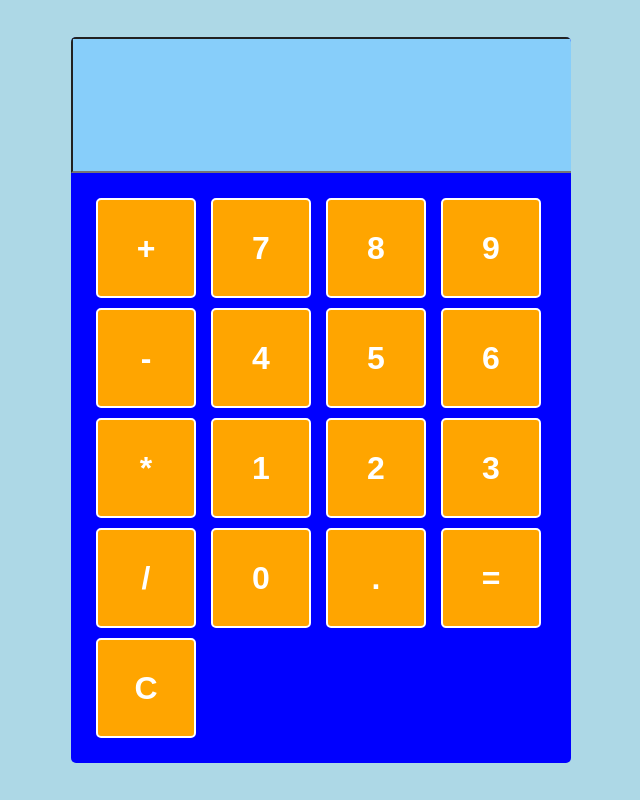
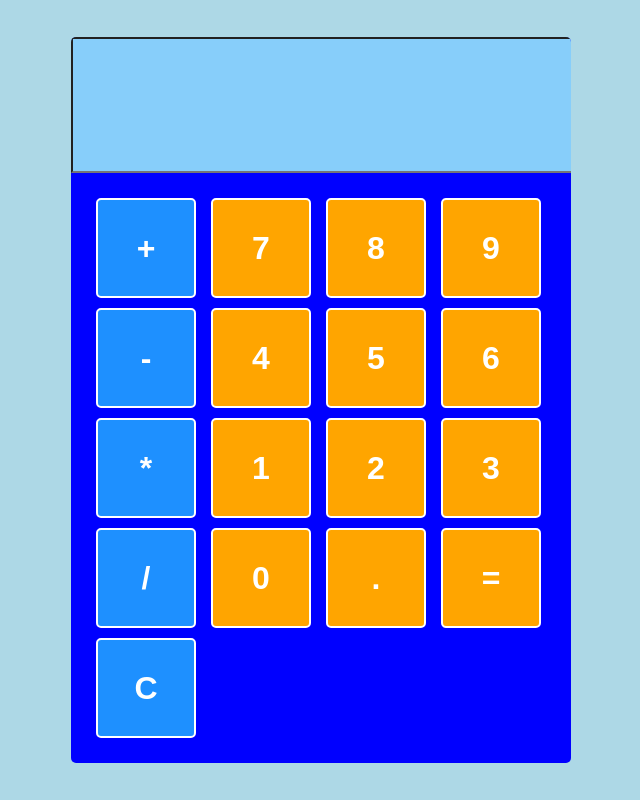
Before and after one commit to MonDev883/My-Web-Calculator-App, a plain HTML site: page index.html in a window 1280 px wide. Shown: the whole page, without its empty margins (319-959 px from the left). Drawn offline with Linux system fonts and the light colour scheme.

Commit message:
Add files via upload

```diff
--- a/styles.css
+++ b/styles.css
@@ -43,3 +43,9 @@ button:hover{
 button:active{
 	background-color: #DC143C;
 }
+.operator-btn{
+background-color: #1E90FF;
+}
+.operator-btn:hover{
+background-color: #1E90FF;
+}
```
